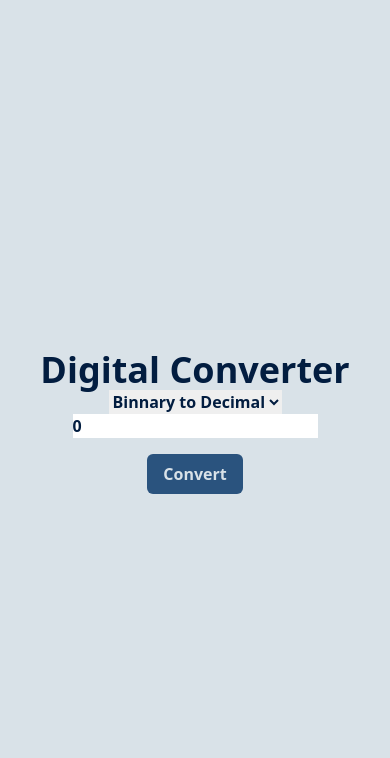
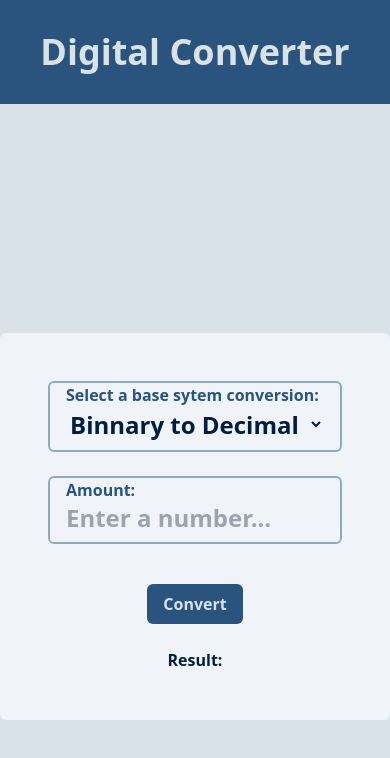
Before and after one commit to otrocadev/international-converter, a React (Vite) app: page / in a window 390 px wide. Shown: the top 758 px of the page. Built offline with nearby package versions, Linux system fonts and the light colour scheme.

Commit message:
Basic, more presentable interface for mobile for a first MVP overview

```diff
--- a/src/App.jsx
+++ b/src/App.jsx
@@ -1,8 +1,9 @@
-import { useEffect, useState } from 'react'
+import { useState } from 'react'
 
 const decToBin = (decNumber) => {
   const newDecNumber = parseInt(decNumber)
   if (isNaN(newDecNumber)) {
+    alert('Please insert a correct decimal value')
     return 'Please insert a correct decimal value'
   }
   let binaryNumber = ''
@@ -22,6 +23,7 @@ const binToDec = (binNumber) => {
   let decNumber = 0
   while (currentPower >= 0) {
     if (binNumber[currentPower] !== '1' && binNumber[currentPower] !== '0') {
+      alert('Please insert a correct binary value')
       return 'Please insert a correct binary value'
     }
     if (binNumber[currentPower] === '1') {
@@ -35,7 +37,7 @@ const binToDec = (binNumber) => {
 }
 
 function App() {
-  const [originalNumber, setOriginalNumber] = useState(0)
+  const [originalNumber, setOriginalNumber] = useState(null)
   const [convertedNumber, setConvertedNumber] = useState(null)
   const [baseSystem, setBaseSystem] = useState('binToDec')
 
@@ -43,6 +45,8 @@ function App() {
     const inputValue = event.target.value
     setOriginalNumber(inputValue)
   }
+
+  // Base system selector
   const selectChange = (event) => {
     const newBaseSystem = event.target.value
     setBaseSystem(newBaseSystem)
@@ -62,21 +66,54 @@ function App() {
   }
 
   return (
-    <main className="h-screen flex flex-col items-center justify-center">
+    <>
+      <header className="flex items-center justify-center py-8 bg-midblue text-softgray w-full">
         <h1 className="text-4xl">Digital Converter</h1>
-      <select onChange={selectChange}>
+      </header>
+      <main className="flex items-center justify-center h-screen">
+        <div className="flex flex-col justify-center gap-6 p-12 bg-lightgray rounded-md">
+          <section className="flex flex-col items-start w-full border-2 border-slategray rounded-md px-4 pb-2">
+            <label className="text-midblue">
+              Select a base sytem conversion:
+            </label>
+            <select
+              className="text-2xl text-darkblue w-full bg-inherit cursor-pointer"
+              onChange={selectChange}
+            >
               <option value="binToDec">Binnary to Decimal</option>
               <option value="decToBin">Decimal to Binnary</option>
             </select>
-      <input onChange={typingChange} value={originalNumber}></input>
-      {convertNumber && <p>{convertedNumber}</p>}
+          </section>
+          <section className="flex flex-col items-start w-full border-2 border-slategray rounded-md px-4 pb-2">
+            <label className="text-midblue">Amount:</label>
+            <input
+              className="text-2xl text-darkblue w-full bg-inherit"
+              onChange={typingChange}
+              onKeyDown={(e) => {
+                if (e.key === 'Enter') {
+                  convertNumber()
+                }
+              }}
+              value={originalNumber}
+              maxlength="20"
+              placeholder="Enter a number..."
+            ></input>
+          </section>
+          <section className="flex flex-col items-center w-full">
             <button
               onClick={convertNumber}
               className="mt-4 px-4 py-2 bg-midblue text-softgray rounded-md"
             >
               Convert
             </button>
+          </section>
+          <section className="flex flex-col items-center w-full">
+            <label>Result:</label>
+            <p className="text-4xl">{convertedNumber}</p>
+          </section>
+        </div>
       </main>
+    </>
   )
 }
 
--- a/tailwind.config.js
+++ b/tailwind.config.js
@@ -9,6 +9,7 @@ export default {
         midblue: '#2a537e',
         slategray: '#92a8be',
         softgray: '#d9e2e8',
+        lightgray: '#f0f4f8',
       },
     },
   },
```
Lines whose indentation alone changed are shown as unchanged.
